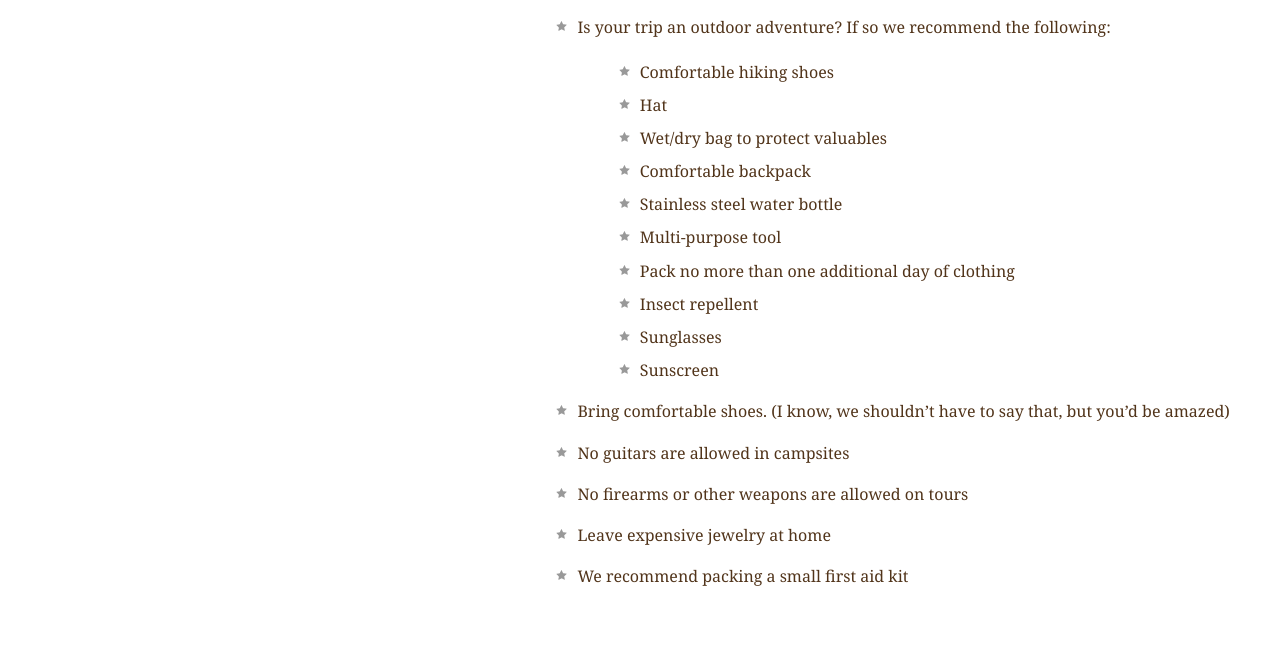
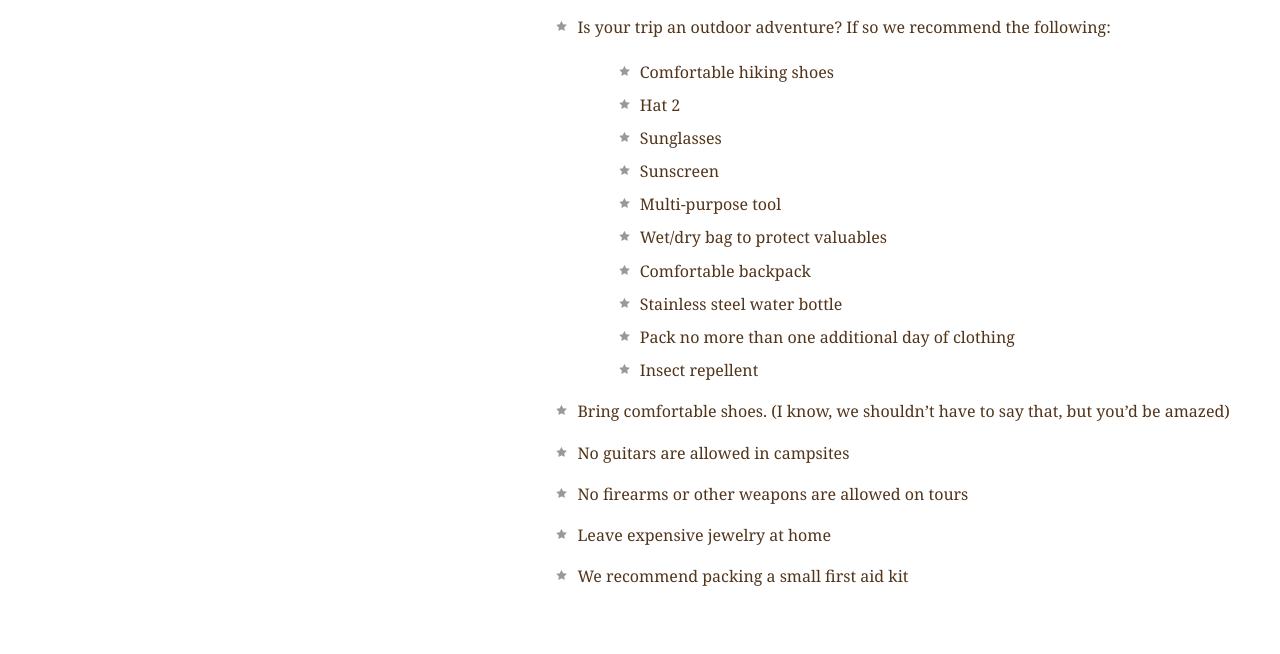
Before and after one commit to Rahulkg007/explore_california, a plain HTML site: page resources.html in a window 1280 px wide. Shown: the part 1975-2629 px from the top of the page. Drawn offline with Linux system fonts and the light colour scheme.

Commit message:
Amend changes to previous commit

```diff
--- a/resources.html
+++ b/resources.html
@@ -95,15 +95,16 @@
             <li>Is your trip an outdoor adventure? If so we recommend the following:
               <ul>
                 <li>Comfortable hiking shoes</li>
-                <li>Hat</li>
+                <li>Hat 2</li>
+                <li>Sunglasses</li>
+                <li>Sunscreen</li>
+                <li>Multi-purpose tool</li>
                 <li>Wet/dry bag to protect valuables</li>
                 <li>Comfortable backpack</li>
                 <li>Stainless steel water bottle</li>
-                <li>Multi-purpose tool</li>
                 <li>Pack no more than one additional day of clothing</li>
                 <li>Insect repellent</li>
-                <li>Sunglasses</li>
-                <li>Sunscreen</li>
+
               </ul>
             </li>
             <li>Bring comfortable shoes. (I know, we shouldn’t have to say that, but you’d be amazed)</li>
```
